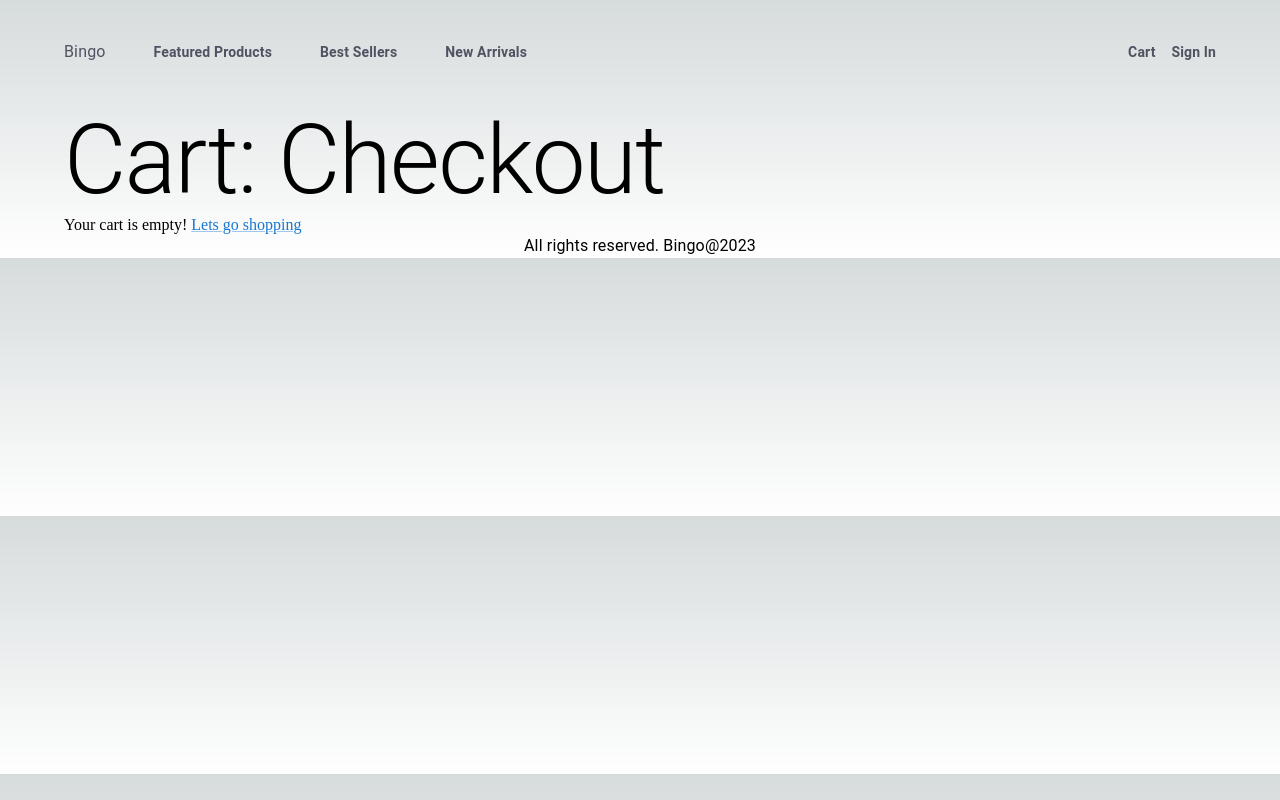
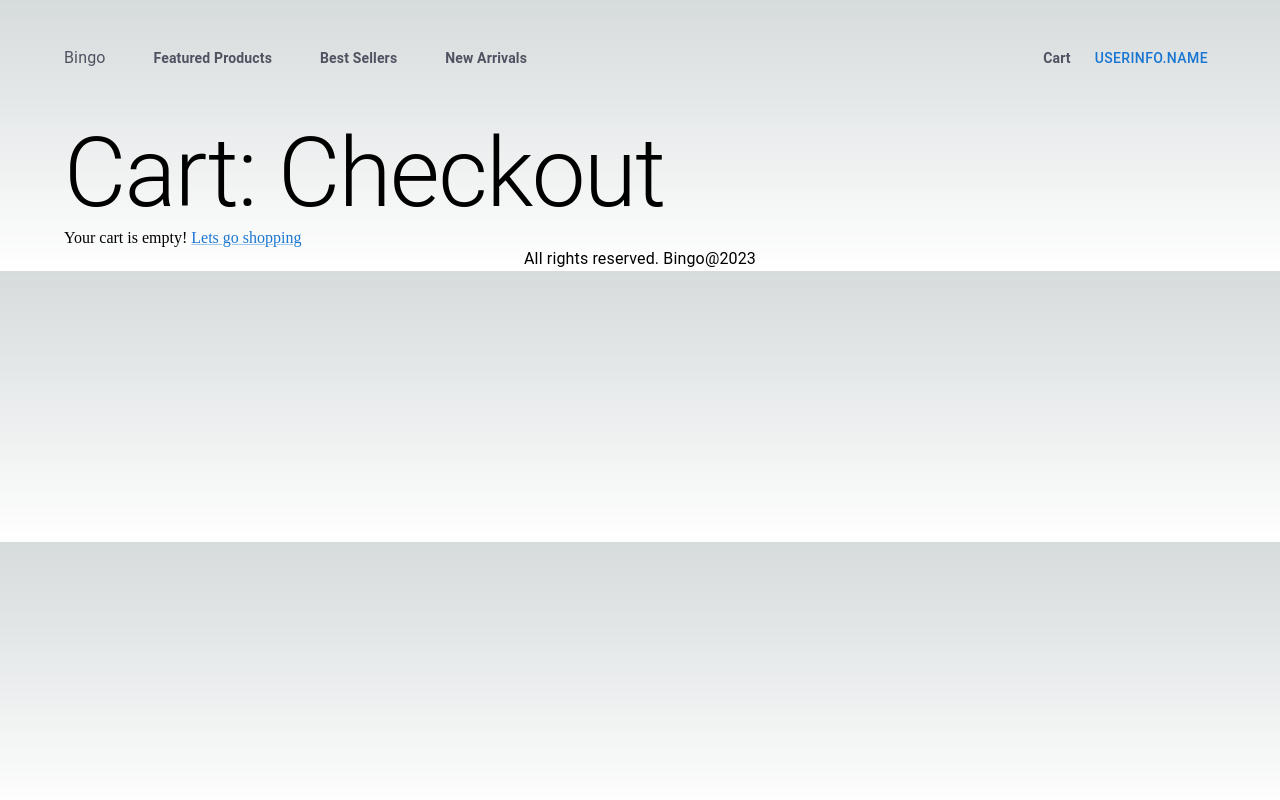
Before and after one commit to ddanieela1/ecommerce-app, a Next.js app: page /cart in a window 1280 px wide. Built offline with nearby package versions, Linux system fonts and the light colour scheme.

Commit message:
updated layout and sign in page

```diff
--- a/components/Layout.js
+++ b/components/Layout.js
@@ -1,5 +1,9 @@
 import React, { title, children, useContext } from 'react';
 import { useEffect } from 'react';
+import { useState } from 'react';
+import axios from 'axios';
+import Cookies from 'js-cookie';
+
 import Head from 'next/head';
 import AppBar from '@mui/material/AppBar';
 import Toolbar from '@mui/material/Toolbar';
@@ -9,17 +13,10 @@ import Link from '@mui/material/Link';
 import Box from '@mui/material/Box';
 import NextLink from 'next/link';
 import Badge from '@mui/material/Badge';
+import { styled } from '@mui/material';
+import Button from '@mui/material/Button';
+
 import { Store } from '../utils/Store';
-import { styled } from '@mui/material';
-import { useState } from 'react';
-import axios from 'axios';
-
-// const mystyle = {
-//   color: 'white',
-//   backgroundColor: 'DodgerBlue',
-//   padding: '10px',
-//   fontFamily: 'Arial',
-// };
 
 const NavLink = styled(Typography)(({ theme }) => ({
   fontSize: '14px',
@@ -54,7 +51,7 @@ const NavBarContainer = styled(Container)(({ theme }) => ({
 
 export default function Layout({ children }) {
   const { state, dispatch } = useContext(Store);
-  const { cart } = state;
+  const { cart, userInfo } = state;
   return (
     <div>
       <Head>
@@ -114,9 +111,13 @@ export default function Layout({ children }) {
           </NavLink>
 
           <NavLink>
-            <NextLink href="/signin" passHref>
-              Sign In
-            </NextLink>
+            {userInfo ? (
+              <Button>userInfo.name</Button>
+            ) : (
+              <NextLink href="/signin" passHref>
+                Sign In
+              </NextLink>
+            )}
           </NavLink>
         </Box>
       </NavBarContainer>
```
Also changed, not shown: pages/shipping.js (+11 -4 lines).
